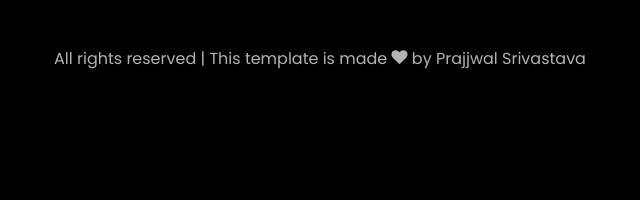
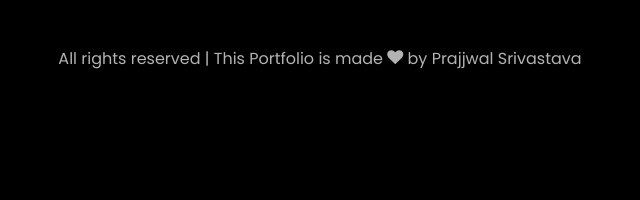
Before and after one commit to Prajjwalsrivastava98/Portfolio-prajjwal, a plain HTML site: page index.html in a window 1280 px wide. Shown: the part 8114-8314 px from the top of the page, 320-960 px from the left. Drawn offline with Linux system fonts and the light colour scheme; files whose address does not match are found by name.

Commit message:
Update index.html

```diff
--- a/index.html
+++ b/index.html
@@ -535,9 +535,9 @@
         <div class="row">
           <div class="col-md-12 text-center">
 
-            <p><!-- Link back to Colorlib can't be removed. Template is licensed under CC BY 3.0. -->
-   All rights reserved | This template is made  <i class="icon-heart color-danger" aria-hidden="true"></i> by <a href="" target="_blank">Prajjwal Srivastava</a>
-  <!-- Link back to Colorlib can't be removed. Template is licensed under CC BY 3.0. --></p>
+            <p>
+   All rights reserved | This Portfolio is made  <i class="icon-heart color-danger" aria-hidden="true"></i> by <a href="" target="_blank">Prajjwal Srivastava</a>
+  </p>
           </div>
         </div>
       </div>
```
